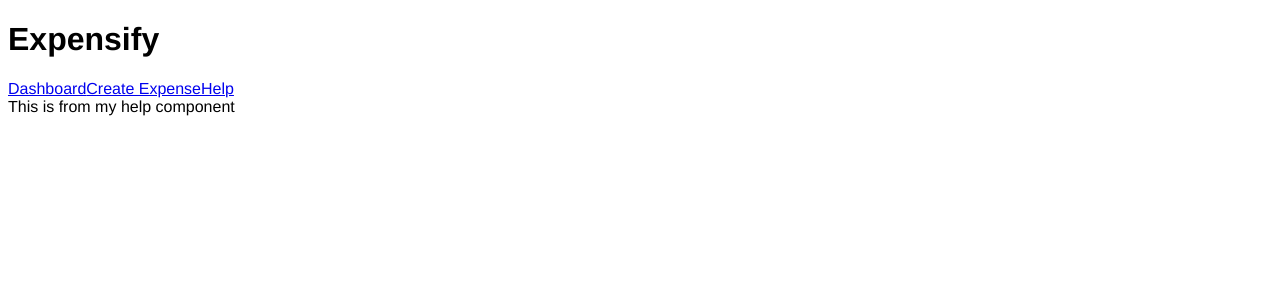
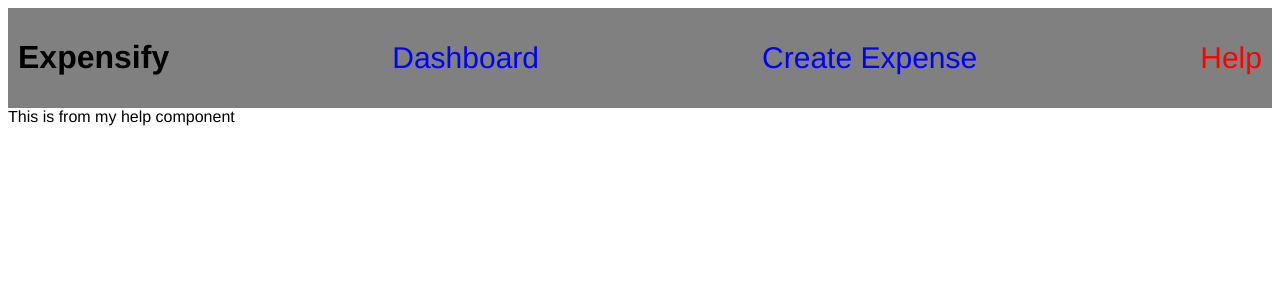
Before and after one commit to CelestialCoyote/udemy-expensify-app-react18, a React app: page /help in a window 1280 px wide. Shown: the top 300 px of the page. Built offline with nearby package versions, Linux system fonts and the light colour scheme.

Commit message:
Updated NavLink style.

```diff
--- a/src/components/Header.js
+++ /dev/null
@@ -1,14 +0,0 @@
-import React from 'react';
-import { NavLink } from 'react-router-dom';
-
-const Header = () => (
-    <header>
-        <h1>Expensify</h1>
-        {/*<NavLink to="/" className="is-active" exact={true}>Dashboard</NavLink>*/}
-        <NavLink to="/" className="is-active">Dashboard</NavLink>
-        <NavLink to="/create" className="is-active">Create Expense</NavLink>
-        <NavLink to="/help" className="is-active">Help</NavLink>
-    </header>
-);
-
-export default Header;
--- /dev/null
+++ b/src/components/Header/Header.css
@@ -0,0 +1,17 @@
+header {
+    align-items: center;
+    background-color: gray;
+    display: flex;
+    flex-direction: row;
+    justify-content: space-between;
+    padding: 1.0rem;
+}
+
+.navigation {
+    font-size: 2.0rem;
+}
+
+/*.isActive {
+    color: green;
+    font-weight: bold;
+}*/
--- /dev/null
+++ b/src/components/Header/Header.js
@@ -0,0 +1,46 @@
+import React from 'react';
+import { NavLink } from 'react-router-dom';
+import './Header.css';
+
+
+const Header = () => {
+    let activeStyle = {
+        color: "red",
+        fontSize: "3.0rem",
+        textDecoration: "none"
+    };
+
+    let notActiveStyle = {
+        color: "blue",
+        fontSize: "3.0rem",
+        textDecoration: "none"
+    };
+
+    return (
+        <header>
+            <h1>Expensify</h1>
+            <NavLink
+                className={navigation}
+                to="/"
+                style={({ isActive }) => isActive ? activeStyle : notActiveStyle}
+            >
+                Dashboard
+            </NavLink>
+            <NavLink
+                to="/create"
+                style={({ isActive }) => isActive ? activeStyle : notActiveStyle}
+            >
+                Create Expense
+            </NavLink>
+            <NavLink
+                to="/help"
+                style={({ isActive }) => isActive ? activeStyle : notActiveStyle}
+            >
+                Help
+            </NavLink>
+        </header>
+    );
+};
+
+
+export default Header;
--- a/src/routers/AppRouter.js
+++ b/src/routers/AppRouter.js
@@ -5,7 +5,7 @@
 import EditExpensePage from '../pages/EditExpensePage';
 import HelpPage from '../pages/HelpPage';
 import NotFoundPage from '../pages/NotFoundPage';
-import Header from '../components/Header';
+import Header from '../components/Header/Header';
 
 const AppRouter = () => (
     <BrowserRouter>
--- a/src/styles/base/_base.scss
+++ b/src/styles/base/_base.scss
@@ -15,6 +15,6 @@
   cursor: default;
 }
 
-.is-active {
-  font-weight: bold;
-}
+//.is-active {
+//  font-weight: bold;
+//}
```
